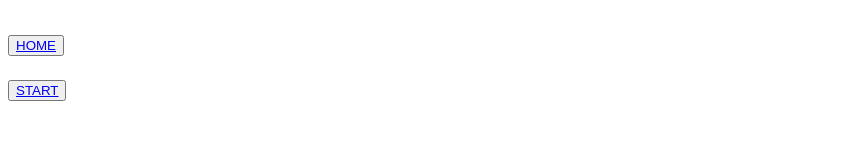
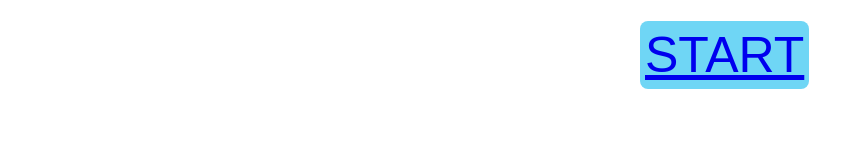
Before and after one commit to jcraig3/metrotune, a plain HTML site: page index.html in a window 1280 px wide. Shown: the whole page, without its empty margins (0-864 px from the left). Drawn offline with Linux system fonts and the light colour scheme.

Commit message:
update index

```diff
--- a/index.html
+++ b/index.html
@@ -1,9 +1,27 @@
 <!-- HTML index file for GitHub Hosting-->
 <!DOCTYPE html>
 <html>
+  <style>
+    * {
+      text-align: center;
+    }
+
+    #toHome {
+      font-size: 50px;
+      padding: 5px;
+      background-color: rgb(111, 214, 245);
+      border-radius: 8px;
+      border: 5px, royalblue;
+      transition-duration: 0.5s;
+      position: absolute;
+    }
+
+    #toHome:hover {
+      background-color: aliceblue;
+    }
+  </style>
   <h1>
     <title>MetroTune</title>
-    <button id="back"><a href="home.html">HOME</a></button>
   </h1>
   <body>
     <button id="toHome"><a href="code/home.html">START</a></button>
```
Also changed, not shown: 1 other file.
